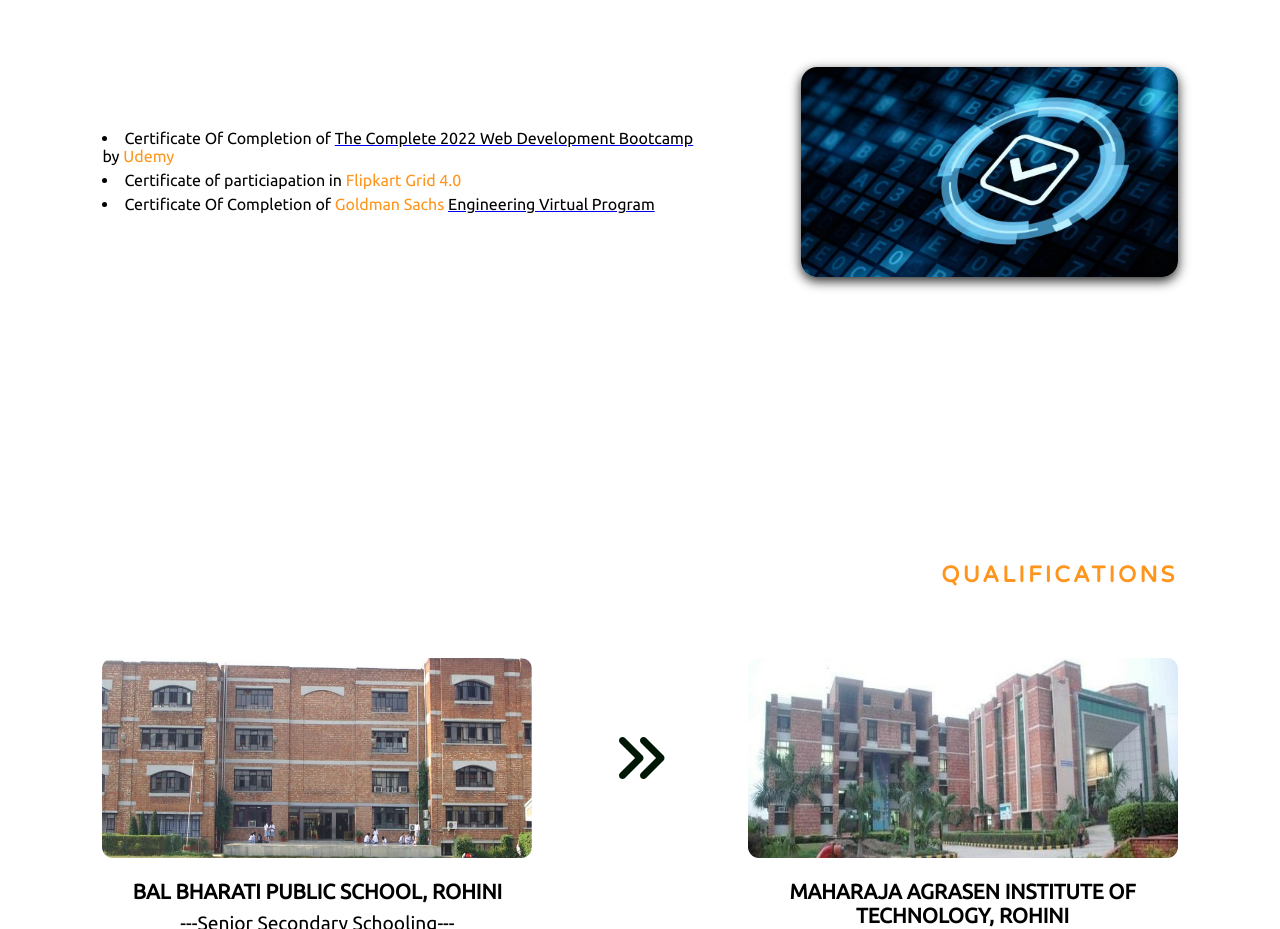
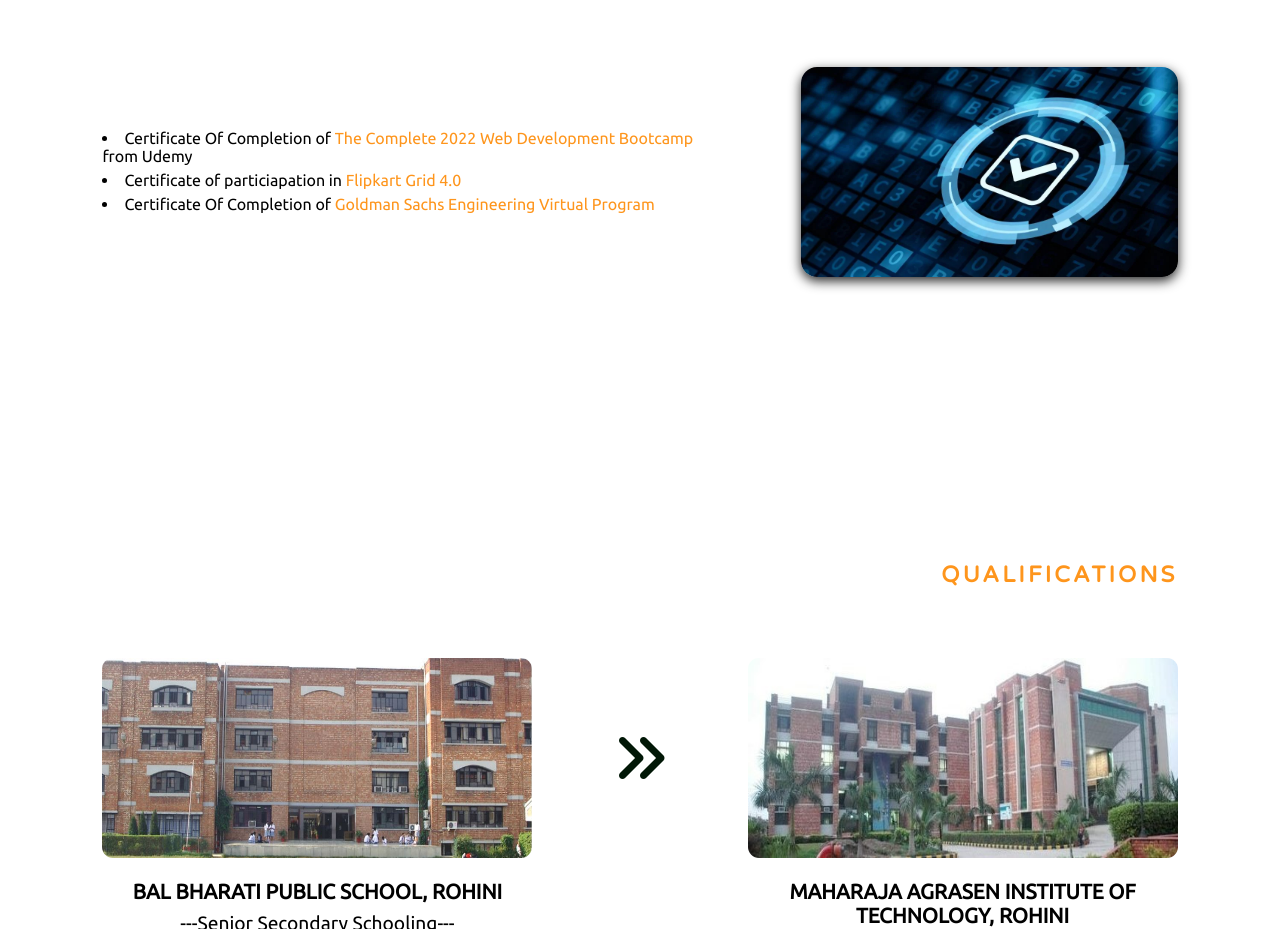
Before and after one commit to Pranshu-Bhambri/WebPort, a website: page index.html in a window 1280 px wide. Shown: the part 3269-4198 px from the top of the page. Drawn offline with Linux system fonts and the light colour scheme.

Commit message:
Update certifications in index.html

```diff
--- a/index.html
+++ b/index.html
@@ -247,10 +247,11 @@
           <!-- links follow -->
           <div class="list">
             <li>
-              Certificate Of Completion of <span class="span-ul">The Complete 2022 Web Development Bootcamp</span> by
+              Certificate Of Completion of
               <a href="https://www.udemy.com/certificate/UC-78590221-4e1f-4877-a5cc-21d14c4238a8/" target="_blank">
-              <span class="decr">Udemy</span>
+              <span class="decr">The Complete 2022 Web Development Bootcamp</span>
               </a>
+              from Udemy
             </li>
 
             <li>
@@ -258,15 +259,13 @@
               <a href="https://unstop.com/certificate-preview/c06c7748-942d-4824-a60e-b4e6946c5dd7?utm_campaign=site-emails&utm_medium=d2c-automated&utm_source=your-flipkart-grid-40-software-development-challenge-certificate-is-in-add-it-to-your-cv-and-share-it-on-social" target="_blank">
               <span class="decr">Flipkart Grid 4.0</span>
               </a>
-
             </li>
 
             <li>
               Certificate Of Completion of
               <a href="https://insidesherpa.s3.amazonaws.com/completion-certificates/Goldman%20Sachs/NPdeQ43o8P9HJmJzg_Goldman%20Sachs_8ahmrndzdYvounirL_1629129756077_completion_certificate.pdf" target="_blank">
-              <span class="decr">Goldman Sachs</span>
+              <span class="decr">Goldman Sachs Engineering Virtual Program</span>
               </a>
-              <span class="span-ul">Engineering Virtual Program</span>
             </li>
           </div>
 
```
